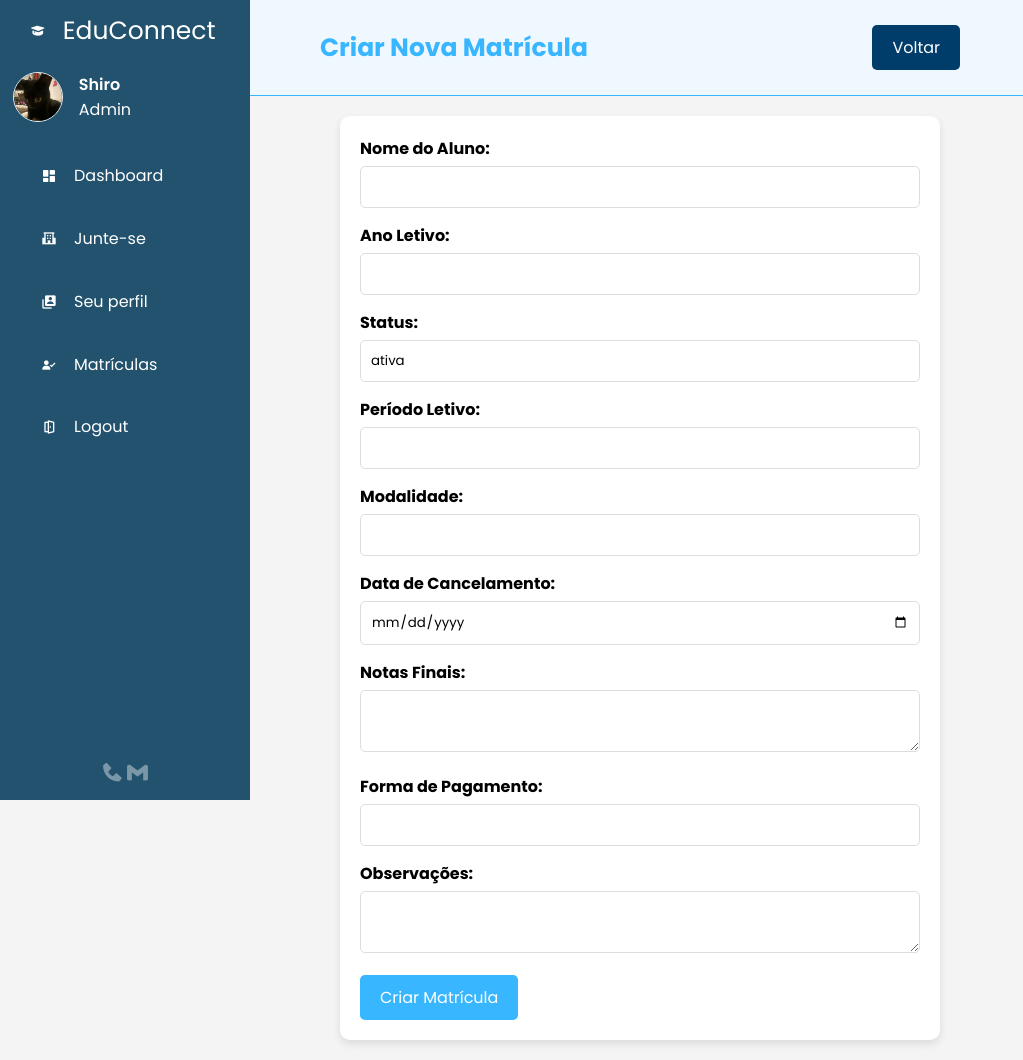
After one commit to shirokkkj/EduConnect, a Flask app: template templates/create_matricula.html in a window 1280 px wide. The commit adds this page. Shown: the whole page, without its empty margins (0-1023 px from the left). Run offline with Flask 3, Linux system fonts and the light colour scheme; the template is opened without the code that fills it: values that come from a table or form of the project are taken from there, others are empty.

Commit message:
New features / fix bugs / Estilizing sidebar, etc

```diff
--- a/config_app.py
+++ b/config_app.py
@@ -31,6 +31,7 @@ def create_app():
     config_routes(app)
 
     from blueprints.render_routes import sidebar_route
+    from blueprints.methods_estudants import estudants_route
     app.register_blueprint(sidebar_route)
-
+    app.register_blueprint(estudants_route)
     return app
--- a/entry_data/entry_data.py
+++ b/entry_data/entry_data.py
@@ -1,5 +1,5 @@
 from flask_wtf import FlaskForm
-from wtforms import StringField, PasswordField, SubmitField, EmailField, BooleanField
+from wtforms import StringField, PasswordField, SubmitField, EmailField, BooleanField, IntegerField, DateField, TextAreaField
 from wtforms.validators import DataRequired, Length, EqualTo
 
 class Login(FlaskForm):
@@ -28,3 +28,14 @@ class Registration_School(FlaskForm):
 
 
     submit = SubmitField('Junte-se a nós!')
+
+class Register_Student(FlaskForm):
+    aluno_name = StringField(validators=[DataRequired(), Length(min=5, max=60)])
+    ano_letivo = IntegerField(validators=[DataRequired()])
+    status = StringField(default='ativa')  # ativa, trancada, cancelada, concluída
+    periodo_letivo = StringField(validators=[DataRequired(),Length(min=5, max=50)])  # ex: 1º semestre
+    modalidade = StringField(validators=[DataRequired(), Length(min=3, max=20)])  # presencial, EAD, híbrido
+    data_cancelamento = DateField(validators=[DataRequired()])
+    notas_finais = TextAreaField()  # pode ser usado JSON para mais flexibilidade
+    forma_pagamento = StringField(validators=[DataRequired(), Length(min=5, max=50)])
+    observacoes = TextAreaField()
--- a/helpers/utils.py
+++ b/helpers/utils.py
@@ -16,7 +16,7 @@ def create_token(username):
 def check_token(token):
     try:
         t = jwt.decode(token, os.getenv('SECRET_KEY'), algorithms='HS256')
-        return 'Authenticated'
+        return t
     except jwt.InvalidTokenError as invalidated:
         return 'Invalid Token'
     except jwt.ExpiredSignatureError as expirated:
--- /dev/null
+++ b/static/css/criar-matricula.css
@@ -0,0 +1,88 @@
+/* criar-matricula.css */
+body {
+    font-family: Arial, sans-serif;
+    margin: 0;
+    padding: 0;
+    background-color: #f4f4f4;
+}
+
+.__header {
+    display: flex;
+    justify-content: space-between;
+    padding-inline: 320px;
+    padding-block: 25px;
+    align-items: center;
+    background-color: #f0f8ff; /* Cor de fundo do header */
+    border-bottom: 1px solid #38b6ff; /* Linha inferior azul */
+}
+
+.__header-title {
+    font-size: 25px;
+    color: #38b6ff;
+}
+
+#back-btn {
+    background-color: #003d6b; /* Azul escuro */
+    color: #fff;
+    border: none;
+    padding: 10px 20px;
+    border-radius: 5px;
+    cursor: pointer;
+    font-size: 16px;
+    transition: background-color 0.3s ease;
+}
+
+#back-btn:hover {
+    background-color: #002a53; /* Azul mais escuro */
+}
+
+main {
+    display: flex;
+    justify-content: center;
+    padding: 20px;
+}
+
+.create-registration-form {
+    background-color: #fff;
+    border-radius: 10px;
+    box-shadow: 0 4px 8px rgba(0, 0, 0, 0.1);
+    padding: 20px;
+    max-width: 600px;
+    width: 100%;
+}
+
+.form-group {
+    margin-bottom: 15px;
+}
+
+.form-group label {
+    display: block;
+    font-weight: bold;
+    margin-bottom: 5px;
+}
+
+.form-group .form-control {
+    width: 100%;
+    padding: 10px;
+    border: 1px solid #ddd;
+    border-radius: 5px;
+}
+
+button.btn-submit {
+    background-color: #38b6ff; /* Azul claro */
+    color: #fff;
+    border: none;
+    padding: 10px 20px;
+    border-radius: 5px;
+    cursor: pointer;
+    font-size: 16px;
+    transition: background-color 0.3s ease;
+}
+
+button.btn-submit:hover {
+    background-color: #003d6b; /* Azul escuro */
+}
+
+#final-noutes {
+    height: 350px;
+}
--- /dev/null
+++ b/templates/create_matricula.html
@@ -0,0 +1,62 @@
+<!DOCTYPE html>
+<html lang="pt-br">
+<head>
+    <meta charset="UTF-8">
+    <meta name="viewport" content="width=device-width, initial-scale=1.0">
+    <title>Criar Matrícula</title>
+    <link rel="stylesheet" href="{{ url_for('static', filename='css/criar-matricula.css') }}">
+</head>
+<body>
+
+    <header class="__header">
+        <h2 class="__header-title">{{'Criar Nova Matrícula' if not estudant else 'Editar Matrícula:'}} </h2>
+        <button id="back-btn" onclick="window.history.back();">Voltar</button>
+    </header>
+
+    <main>
+        <form method="POST" action="{{ url_for('add_matricula') if not estudant else url_for('estudants.update_estudant', estudante_id=estudant.id) }}" class="create-registration-form">
+            {{ form.hidden_tag() }}
+            <div class="form-group">
+                <label for="aluno_name">Nome do Aluno:</label>
+                {{ form.aluno_name(class="form-control") }}
+            </div>
+            <div class="form-group">
+                <label for="ano_letivo">Ano Letivo:</label>
+                {{ form.ano_letivo(class="form-control") }}
+            </div>
+            <div class="form-group">
+                <label for="status">Status:</label>
+                {{ form.status(class="form-control") }}
+            </div>
+            <div class="form-group">
+                <label for="periodo_letivo">Período Letivo:</label>
+                {{ form.periodo_letivo(class="form-control") }}
+            </div>
+            <div class="form-group">
+                <label for="modalidade">Modalidade:</label>
+                {{ form.modalidade(class="form-control") }}
+            </div>
+            <div class="form-group">
+                <label for="data_cancelamento">Data de Cancelamento:</label>
+                {{ form.data_cancelamento(class="form-control") }}
+            </div>
+            <div class="form-group">
+                <label for="notas_finais">Notas Finais:</label>
+                {{ form.notas_finais(class="form-control") }}
+            </div>
+            <div class="form-group">
+                <label for="forma_pagamento">Forma de Pagamento:</label>
+                {{ form.forma_pagamento(class="form-control") }}
+            </div>
+            <div class="form-group">
+                <label for="observacoes">Observações:</label>
+                {{ form.observacoes(class="form-control") }}
+            </div>
+            <button type="submit" class="btn-submit">Criar Matrícula</button>
+        </form>
+    </main>
+    <div c-container='{{url_for("sidebar.render_sidebar")}}'></div>
+    <script src="{{ url_for('static', filename='js/cru.js') }}"></script>
+
+</body>
+</html>
--- a/templates/sidebar.html
+++ b/templates/sidebar.html
@@ -20,10 +20,10 @@
 
 
         .sidebar {
-            position: absolute;
+            position: fixed;
             top: 0;
             left: 0;
-            height: 100vh;
+            height: 100%;
             width: 250px;
             background-color: #22526d; /* Cor de fundo */
             padding: .4rem .8rem;
@@ -162,14 +162,13 @@
                 <span class="tooltip">Seu perfil</span>
             </li>
             <li>
-                <a href="#">
-                    <i class='bx bx-cog'></i>
-                    Configurações
+                <a href="matrículas">
+                    <i class='bx bxs-user-check'></i>
+                    Matrículas
                 </a>
-                <span class="tooltip">Configurações</span>
             </li>
             <li>
-                <a href="#">
+                <a href="logout">
                     <i class='bx bx-door-open' ></i>
                     Logout
                 </a>
```
Also changed, not shown: ambient_test/db_handler_test.py (+10 -3 lines), blueprints/methods_estudants.py (added, +63 -0 lines), helpers/database_handler.py (+13 -5 lines), routes.py (+75 -2 lines), static/css/matriculas.css (added, +139 -0 lines), templates/matriculas.html (added, +43 -0 lines).
